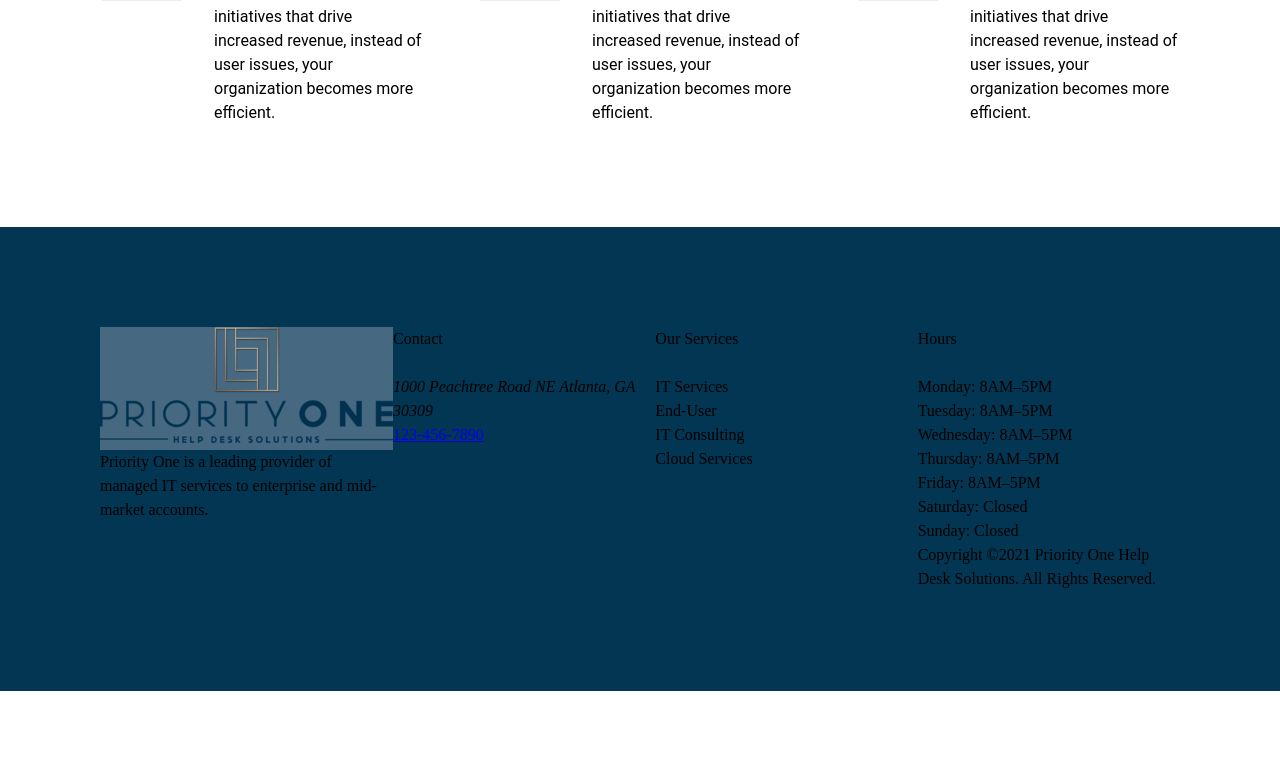
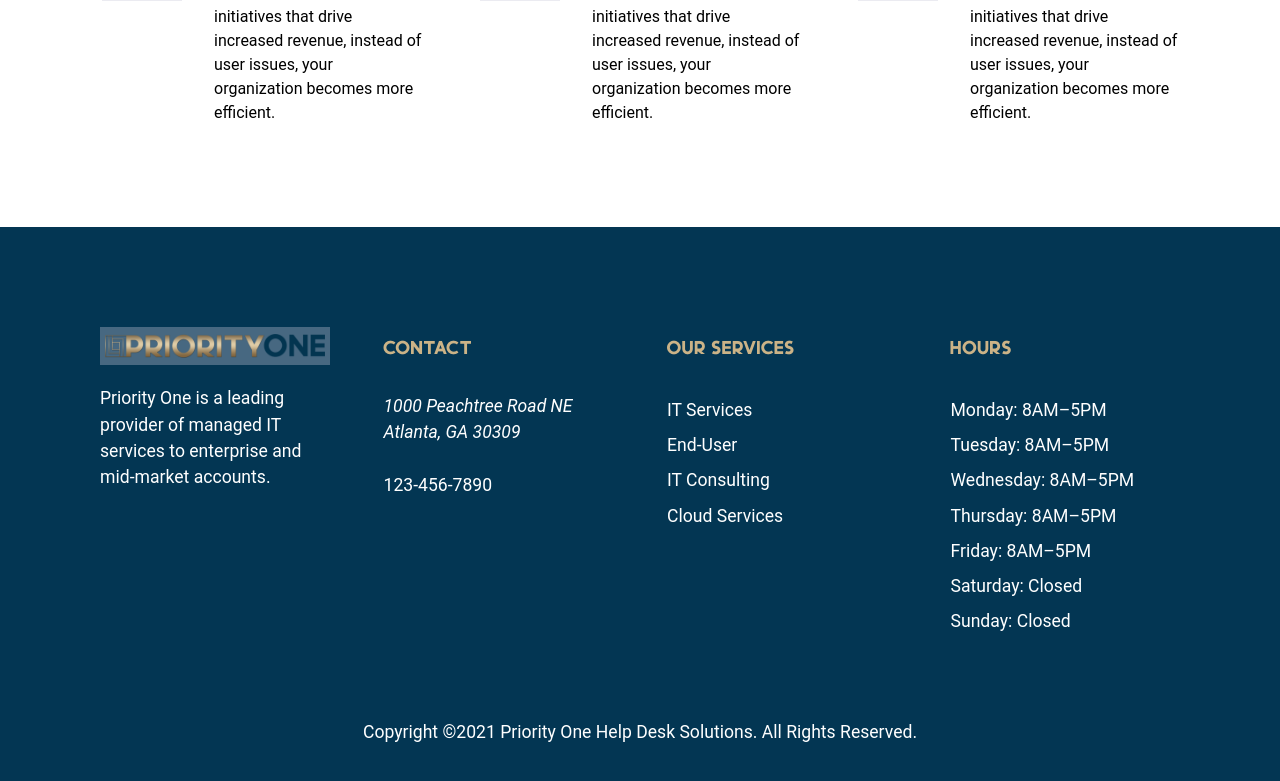
Before and after one commit to cwilso88/priorityOne, a React (Create React App) app: page / in a window 1280 px wide. Shown: the part 4609-5390 px from the top of the page. Before the commit the page ends 5300 px from the top, so only its background shows below. Built offline with nearby package versions, Linux system fonts and the light colour scheme.

Commit message:
Flexbox for footer

```diff
--- a/src/components/Footer.js
+++ b/src/components/Footer.js
@@ -1,5 +1,5 @@
 import React from 'react'
-import logo from '../logos/logo_300px.png'
+import logo from '../logos/longlogosmall.png'
 
 class Footer extends React.Component {
     render() {
@@ -10,7 +10,7 @@ class Footer extends React.Component {
                         <div className="logo">
                             <img src={ logo } alt="priority1"/>
                         </div>
-                        <p>
+                        <p className="logo_text">
                             Priority One is a leading provider of managed IT services to enterprise and mid-market accounts.
                         </p>
                     </div>
@@ -21,7 +21,8 @@ class Footer extends React.Component {
                             1000 Peachtree Road NE
                             Atlanta, GA 30309
                         </address>
-                        <a href="tel:123-456-7890">123-456-7890</a>
+                        <br />
+                        <p>123-456-7890</p>
                     </div>
                     <div className="column footer_services">
                         <h2>Our Services</h2>
@@ -45,9 +46,9 @@ class Footer extends React.Component {
                             <li>Saturday: Closed</li>
                             <li>Sunday: Closed</li>
                         </ul>
-                        <p>Copyright ©2021 Priority One Help Desk Solutions. All Rights Reserved.</p>
                     </div>
                 </div>
+                <p className="copyright">Copyright ©2021 Priority One Help Desk Solutions. All Rights Reserved.</p>
             </footer>
         )
     }
--- a/src/sass/_Footer.scss
+++ b/src/sass/_Footer.scss
@@ -1,13 +1,39 @@
 #footer_menu {
     background-color: $deep-blue;
     padding: 100px;
+    color: $white;
+    font-size: 1.1em;
+    font-family: 'Roboto', sans-serif;
     .logo {
         background-color: $gray;
+        padding: 7px 5px 0 5px;
+
+        img {
+            width: 100%;
+            height: auto;
+        }
+    }
+    .logo_text {
+        padding-top: 20px;
     }
     .row {
         display: flex;
+        gap: 5%;
     }
     .column {
         flex: 25%;
+        h2 {
+            color: $gold;
+            font-family: MomCakeBold;
+            font-size: 1.5em;
+        }
+    }
+    li {
+        line-height: 2em;
+    }
+
+    .copyright {
+        text-align: center;
+        padding: 80px 0 50px 0;
     }
 }
```
